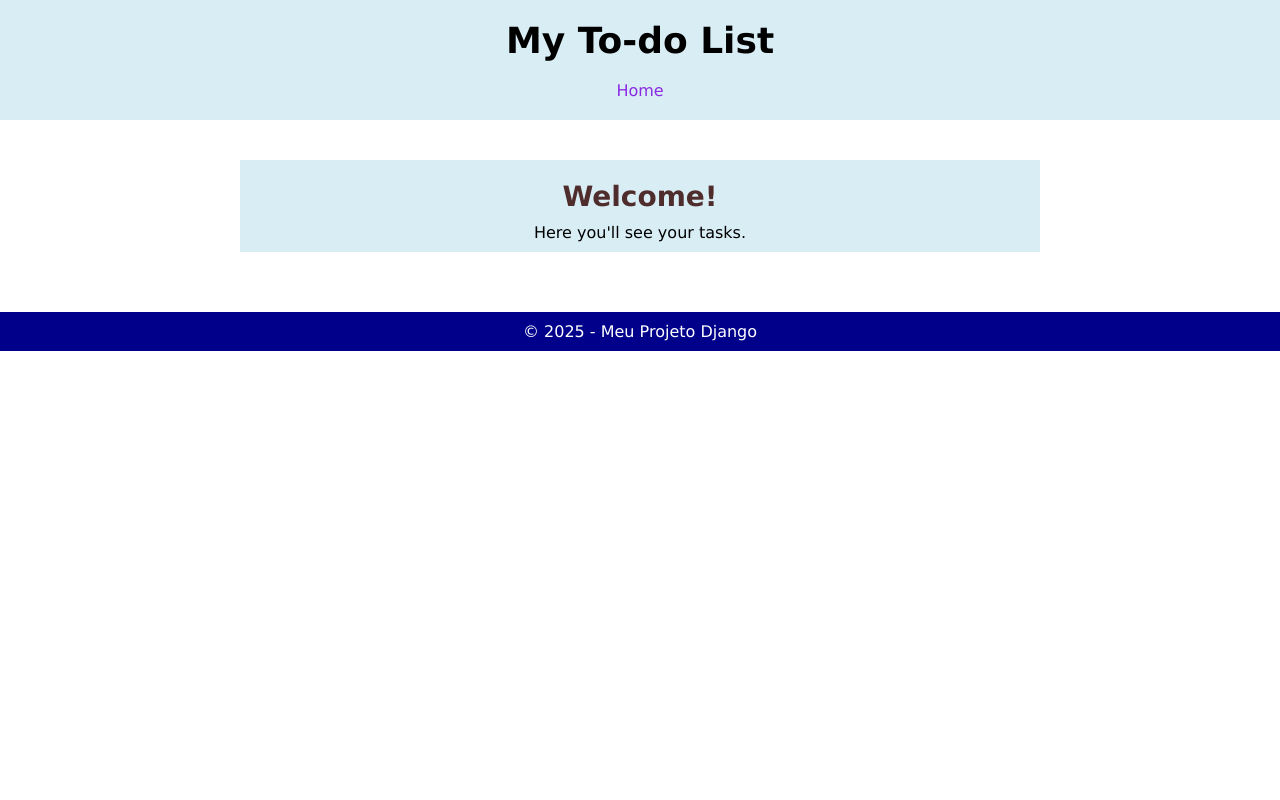
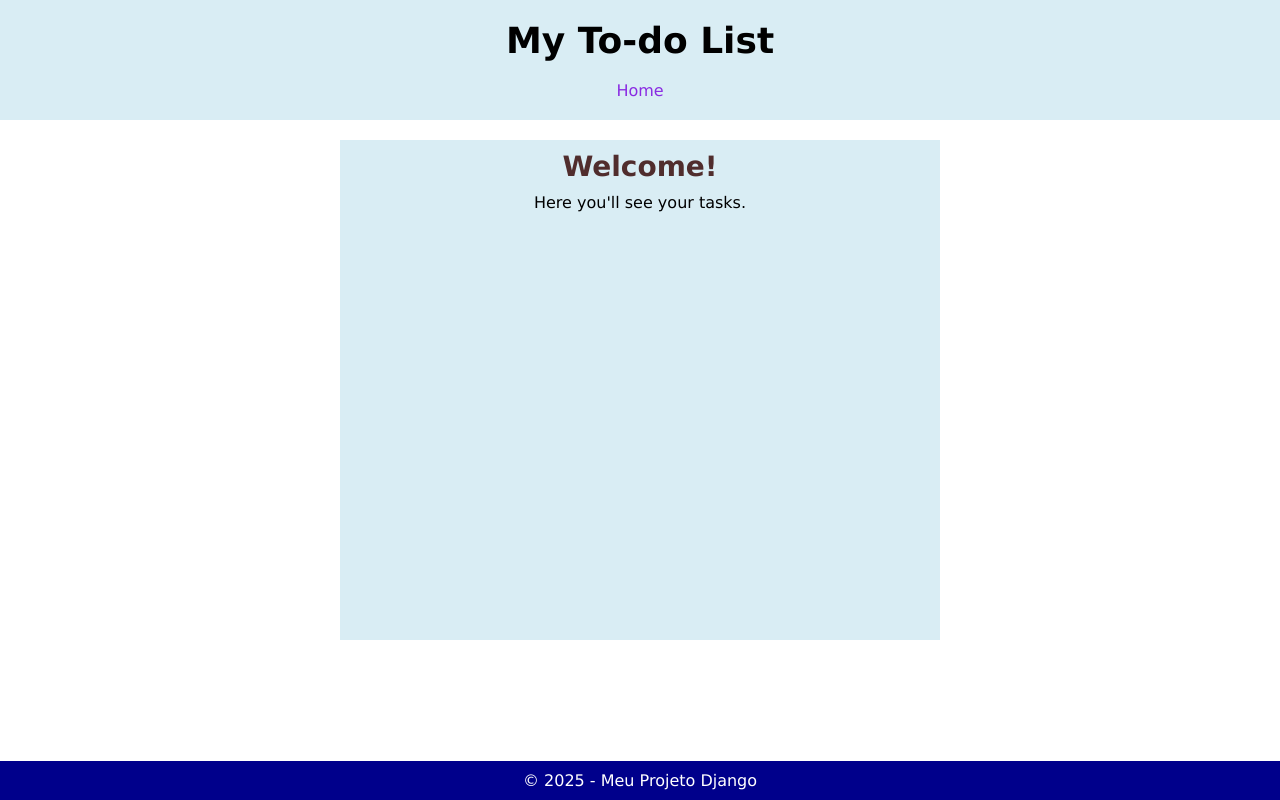
Before and after one commit to gok2001/to-do-list, a Django app: page / in a window 1280 px wide. Run offline with Django 5.2, Linux system fonts and the light colour scheme.

Commit message:
Ajustei o css da página principal

```diff
--- a/static/css/style.css
+++ b/static/css/style.css
@@ -5,9 +5,10 @@
 }
 
 body {
+    height: 100%;
     display: flex;
     flex-flow: column wrap;
-    justify-content: space-between;
+    align-items: center;
 }
 
 header {
@@ -39,11 +40,12 @@ nav > a:hover {
 
 main {
     background-color: rgb(217, 237, 244);
-    text-align: center;
-    margin: 20px auto;
-    padding: 10px 0px;
-    height: auto;
-    width: 800px;
+    display: flex;
+    align-items: center;
+    flex-flow: column wrap;
+    margin: auto;
+    height: 500px;
+    width: 600px;
 }
 
 h2 {
@@ -57,7 +59,9 @@ footer {
     padding: 10px 0px;
     text-align: center;
     width: 100%;
-    margin-top: 40px;
+    margin-top: 20px;
+    position: absolute;
+    bottom: 0px;
 }
 
 footer > p {
```
